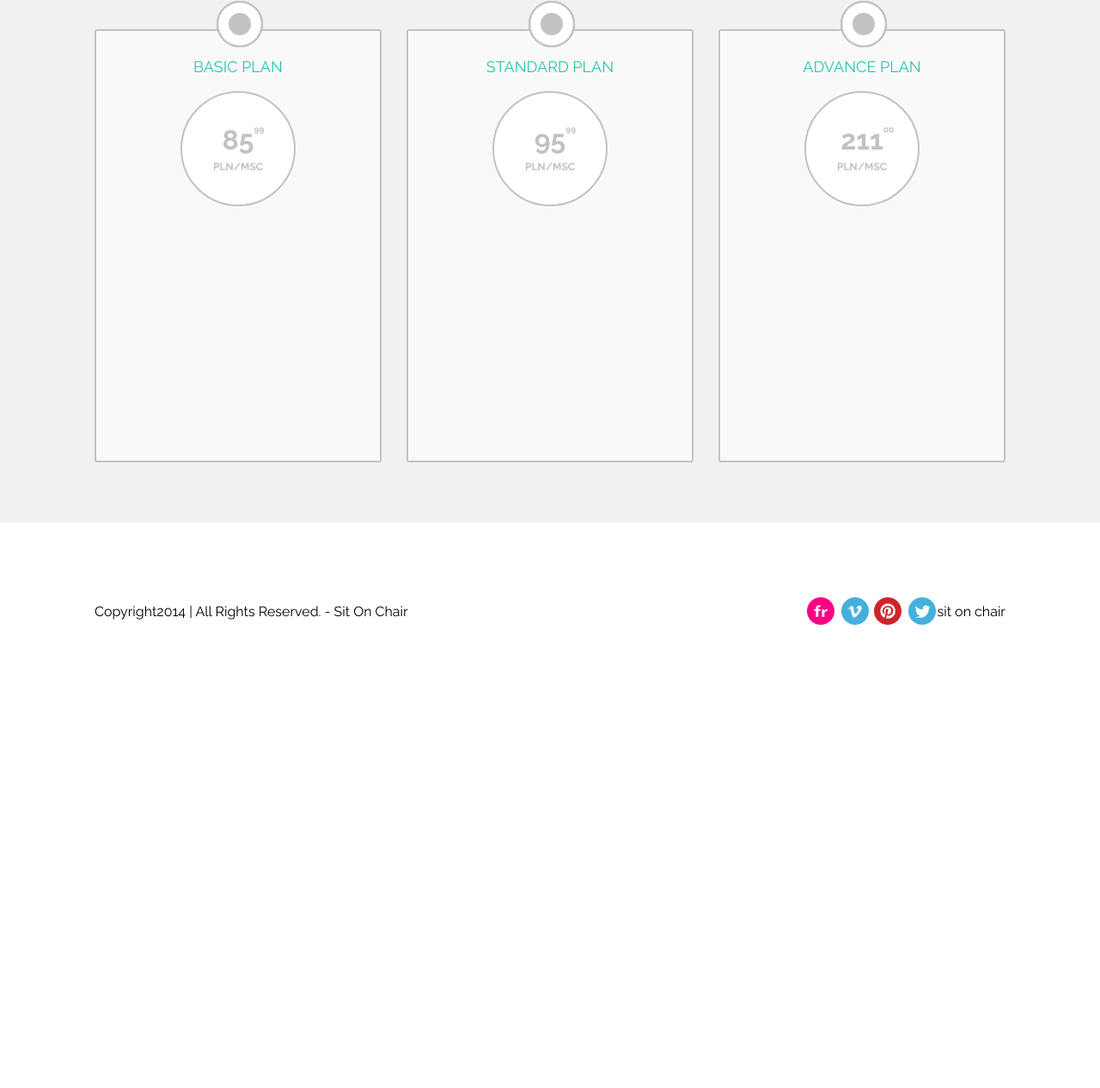
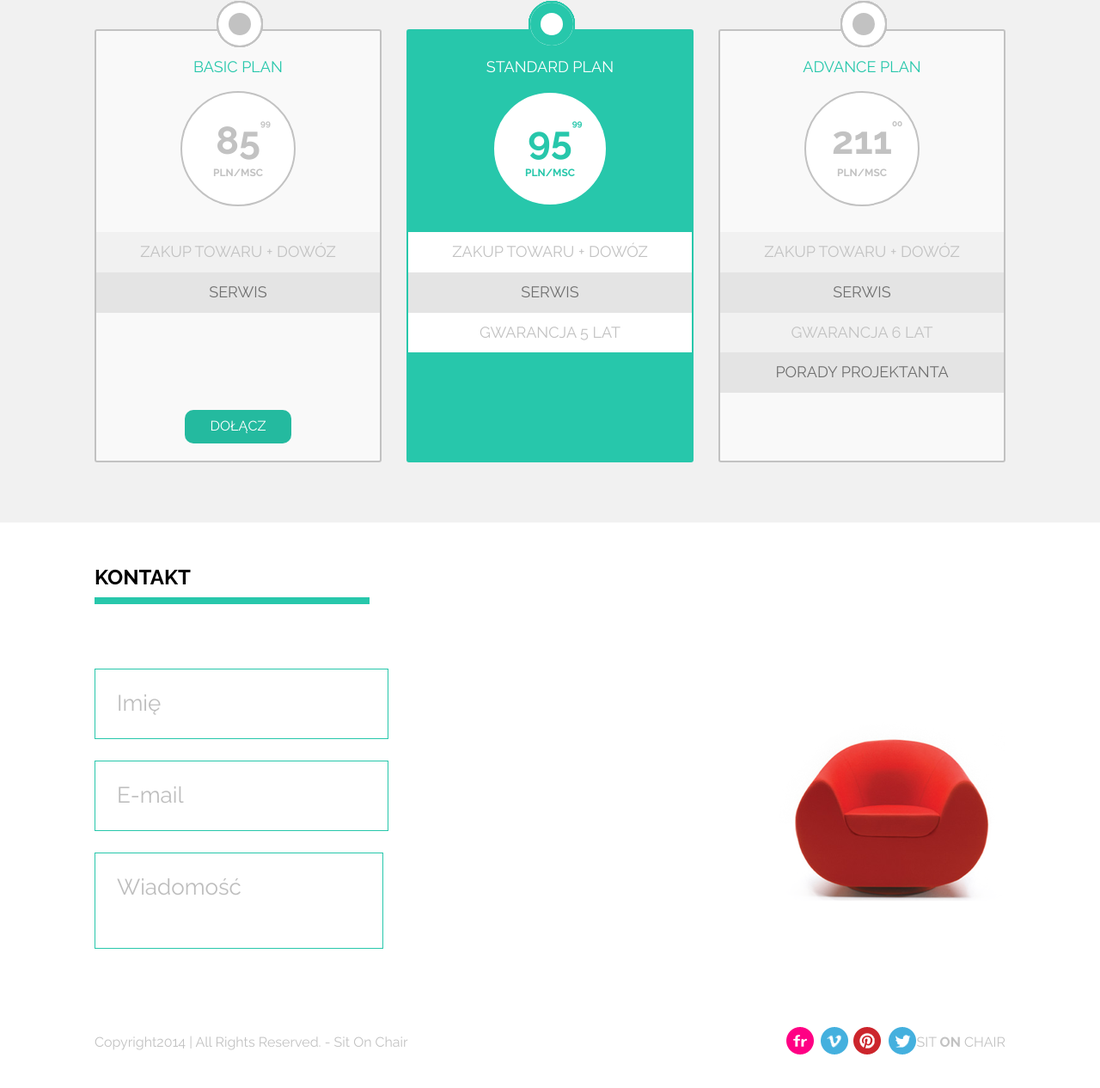
Before and after one commit to karolkalkus/sit_on_the_chair_website, a plain HTML site: page index.html in a window 1280 px wide. Shown: the part 856-2122 px from the top of the page at 86% size. Before the commit the page ends 1638 px from the top, so only its background shows below. Drawn offline with Linux system fonts and the light colour scheme.

Commit message:
finished card section

```diff
--- a/css/style.css
+++ b/css/style.css
@@ -57,11 +57,52 @@ header {
   opacity: 0.9;
 }
 
+
+/*
+.dropdown{              dropdown to ul
+  padding-top: 40px;
+  display: none;
+  width: 170px;
+  margin-left: calc(50% - 85px);
+  position: absolute;
+  list-style: none;
+    color: #E6474A;
+  background: #52364A;
+  border-bottom-left-radius: 7px;
+  border-bottom-right-radius: 7px;
+  border-bottom: 2px solid black;
+
+}
+.dropdown li{    dropdown to elementy ul
+  padding: 10px 10px;
+  border-right: 2px solid black;
+  border-left: 2px solid black;
+}
+.header__list-item:hover ul{      od li wysuwa sie lista
+  display: block;
+}
+*/
+
+
+
 .dropdown {
   display: none;
+  background-color: #000000;
+  margin-top: 25px;
+  padding: 0 15px 15px 15px;
+  position: absolute;
+  left: -30px;
   /*zmienic to pozniej*/
 }
+.dropdown li{
+  font-size: 14px;
+  margin: 0;
+  padding-top: 15px;
 
+}
+.nav-item:hover ul{
+  display: block;
+}
 /*Slider section*/
 
 .page {
@@ -77,6 +118,11 @@ header {
 .sign {
   font-size: 60px;
   color: #27c7ab;
+}
+
+.sign:hover {
+  color: black;
+  opacity: 0.5;
 }
 
 .article {
@@ -104,6 +150,12 @@ header {
   background-color: #24ba9f;
   text-align: center;
   color: white;
+  cursor: pointer;
+}
+
+.btn:hover {
+  background-color: #a5a5a5;
+  opacity: 0.9;
 }
 
 .btn--more {
@@ -144,6 +196,12 @@ header {
   top: -35px;
 }
 
+.card-green p:before {
+  box-shadow: inset 0 0 0 12px #27c7ab;
+  background-color: #ffffff;
+  border: 2px solid #27c7ab;
+}
+
 .card {
   width: 330px;
   height: 500px;
@@ -155,6 +213,28 @@ header {
   flex-flow: column nowrap;
   align-items: center;
   text-transform: uppercase;
+}
+
+.card-green {
+  background-color: #27c7ab;
+  border: 2px solid #27c7ab;
+}
+
+.card-green > p:first-of-type {
+  color: #ffffff;
+}
+
+.card-green .circle-price {
+  border: 2px solid #27c7ab;
+}
+
+.card-green .circle-price p {
+  color: #27c7ab;
+}
+
+.card-green .card-btn button {
+  background-color: #ffffff;
+  color: #27c7ab;
 }
 
 .card p {
@@ -196,7 +276,7 @@ header {
 }
 
 .circle-price p:first-child {
-  font-size: 32px;
+  font-size: 45px;
 }
 
 .circle-price p:nth-child(2) {
@@ -208,7 +288,50 @@ header {
   position: absolute
 }
 
-.cards h2 {
+/*Kolory belek w karcie */
+
+.services {
+  width: 100%;
+  margin-top: 30px;
+  font-size: 17px;
+}
+
+.services .white {
+  background-color: #ffffff;
+  color: #c2c2c2;
+  margin: 0;
+  padding: 0;
+  padding: 13px 0;
+}
+
+.services .light-gray {
+  background-color: #e4e4e4;
+  color: #707070;
+  margin: 0;
+  padding: 0;
+  padding: 13px 0;
+}
+
+.services .gray {
+  background-color: #f1f1f1;
+  color: #c2c2c2;
+  margin: 0;
+  padding: 0;
+  padding: 13px 0;
+}
+
+.card-btn {
+  display: flex;
+  align-items: flex-end;
+  flex: 1;
+  margin-bottom: 20px;
+}
+
+.btn-join {
+  padding: 10px 30px;
+}
+
+.text-underline {
   text-transform: uppercase;
   margin: 0;
   padding-top: 50px;
@@ -225,6 +348,49 @@ header {
 .contact {
   margin-bottom: 85px;
 }
+
+.contact-forms {
+  display: flex;
+  flex-flow: row;
+  justify-content: space-between;
+  margin: 0;
+  padding: 0;
+}
+
+.contact-form1 form {
+  display: flex;
+  flex-flow: column nowrap;
+  flex: 1;
+}
+
+.contact-form2 {
+  display: flex;
+  flex-flow: column;
+  justify-content: center;
+  align-content: center;
+  align-items: center;
+}
+
+textarea {
+  resize: none;
+  padding: 25px;
+  font-size: 26px;
+  border: 1px solid #27c7ab;
+}
+
+.input {
+  border: 1px solid #27c7ab;
+  margin-bottom: 25px;
+  padding: 25px;
+  font-size: 26px;
+}
+
+::placeholder {
+  color: rgba(161, 161, 161, 0.7);
+}
+
+
+
 
 footer {
   margin-bottom: 50px;
@@ -246,3 +412,15 @@ footer {
   align-items: center;
   justify-content: space-between;
 }
+
+.flex-container p {
+  color: #c2c2c2;
+}
+
+.flex-container p:last-child {
+  text-transform: uppercase;
+}
+
+.on-bold {
+  font-weight: 600;
+}
--- a/index.html
+++ b/index.html
@@ -1,5 +1,6 @@
 <!DOCTYPE html>
 <html lang="en">
+
 <head>
   <meta charset="UTF-8">
   <title>Sit On Chair</title>
@@ -60,7 +61,7 @@
     </section>
     <section class="cards">
       <div class="container">
-        <h2>cennik</h2>
+        <h2 class="text-underline">cennik</h2>
         <div class="underline"></div>
         <div class="cards-items">
           <div class="card">
@@ -69,12 +70,24 @@
               <p>85<span class="lower">99</span></p>
               <p>pln/msc</p>
             </div>
+            <div class = "services">
+              <p class="gray">Zakup towaru + dowóz</p>
+              <p class="light-gray">Serwis</p>
+            </div>
+            <div class="card-btn">
+            <button type="submit" class="btn btn-join">Dołącz</button>
+            </div>
           </div>
           <div class="card card-green">
             <p>standard plan</p>
             <div class="circle-price">
               <p>95<span class="lower">99</span></p>
               <p>pln/msc</p>
+            </div>
+            <div class = "services">
+              <p class="white">Zakup towaru + dowóz</p>
+              <p class="light-gray">Serwis</p>
+              <p class="white">Gwarancja 5 lat</p>
             </div>
           </div>
           <div class="card">
@@ -83,20 +96,36 @@
               <p>211<span class="lower">00</span></p>
               <p>pln/msc</p>
             </div>
+            <div class = "services">
+              <p class = "gray">Zakup towaru + dowóz</p>
+              <p class="light-gray">Serwis</p>
+              <p class = "gray">Gwarancja 6 lat</p>
+              <p class="light-gray">Porady projektanta</p>
+            </div>
           </div>
         </div>
       </div>
     </section>
     <section class="contact">
       <div class="container">
+        <h2 class="text-underline">kontakt</h2>
+        <div class="underline"></div>
         <div class="contact-forms">
           <div class="contact-form1">
             <form action="">
-
+            <label>
+            <input class = "input" type="text" placeholder="Imię"/>
+            </label>
+            <label>
+            <input class = "input" type="email" placeholder="E-mail"/>
+            </label>
+            <label>
+            <textarea name="" placeholder="Wiadomość"/></textarea>
+            </label>
             </form>
           </div>
           <div class="contact-form2">
-
+            <img src="img/red_chair.png" alt="">
           </div>
         </div>
       </div>
@@ -113,10 +142,11 @@
             <a href="#"><img src="img/pinterest.png" alt=""></a>
             <a href="#"><img src="img/twitter.png" alt=""></a>
           </div>
-          <p>sit <span>on</span> chair</p>
+          <p>sit <span class="on-bold">on</span> chair</p>
         </div>
       </div>
     </div>
   </footer>
 </body>
+
 </html>
```
